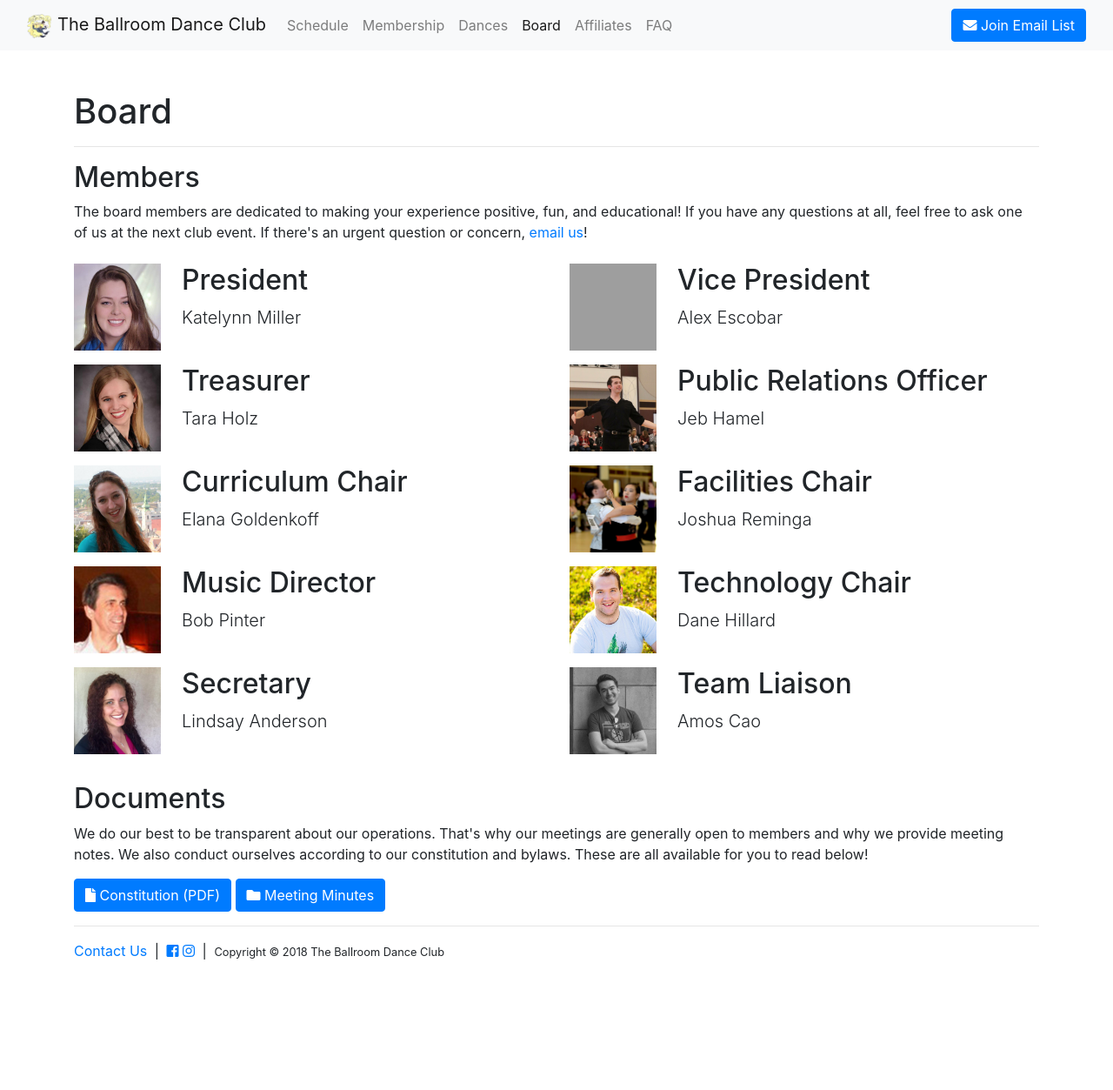
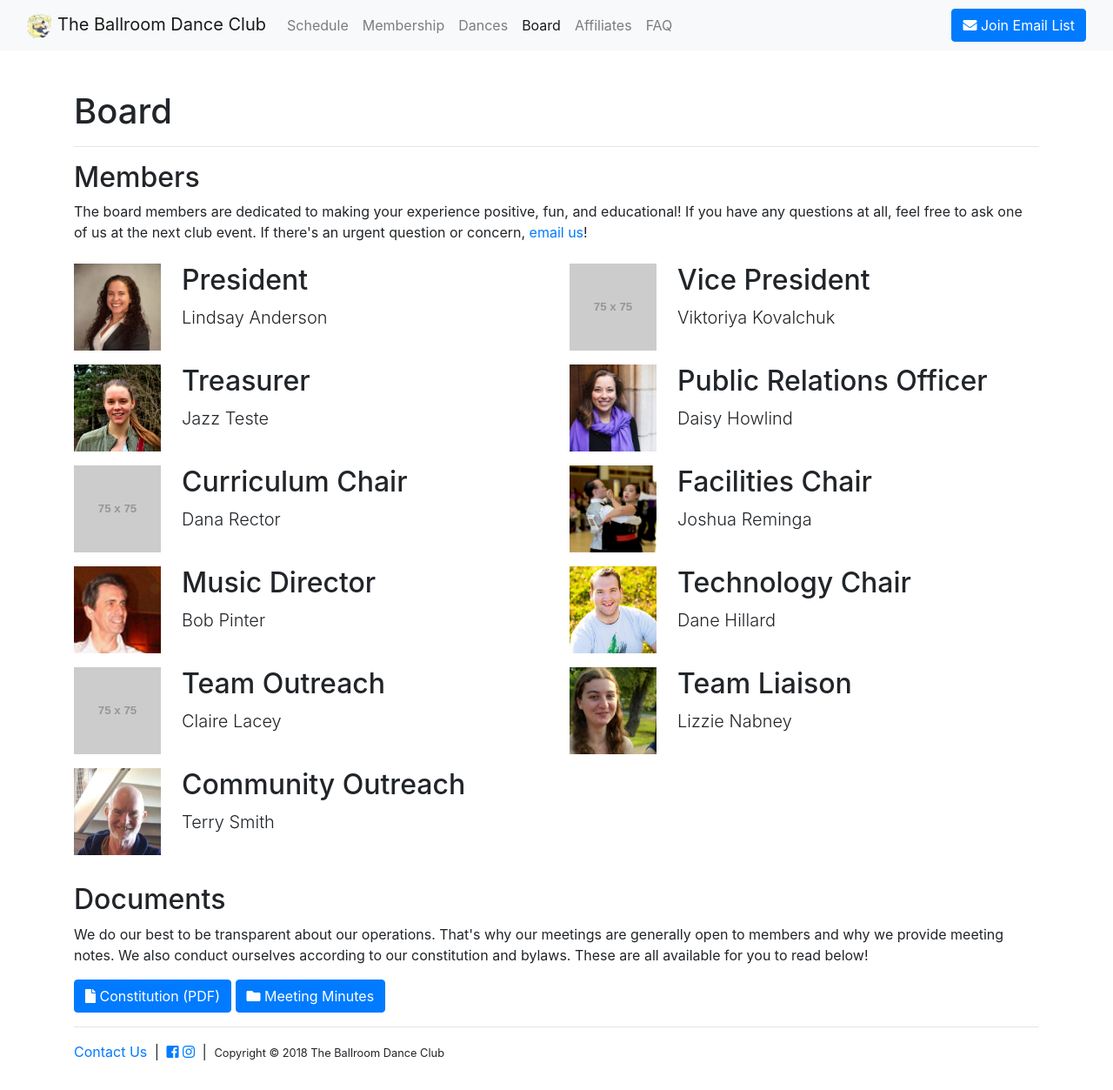
Before and after one commit to ballroom-dance-club/ballroom-dance-club.github.io, a Jekyll site: the page built from board.html, in a window 1280 px wide and 1253 px high. Shown: the whole window at 87% size. Built offline with Jekyll 4.4.1, drawn with Linux system fonts in a browser that asks for light colours; nearby versions of some CDN libraries; grey boxes are pictures that could not be loaded.

Commit message:
Update board list and add photos of new members

```diff
--- a/_data/board.yml
+++ b/_data/board.yml
@@ -1,18 +1,16 @@
 - position: President
-  person: Katelynn Miller
-  image_filename: Katelynn-Miller-President.jpg
+  person: Lindsay Anderson
+  image_filename: Lindsay-Anderson-President.jpg
 - position: Vice President
-  person: Alex Escobar
-  image_filename: Alex-Escobar-Vice-President.jpg
+  person: Viktoriya Kovalchuk
 - position: Treasurer
-  person: Tara Holz
-  image_filename: Tara-Holz-Treasurer.jpg
+  person: Jazz Teste
+  image_filename: Jazz-Teste-Treasurer.jpg
 - position: Public Relations Officer
-  person: Jeb Hamel
-  image_filename: Jeb-Hamel-Public-Relations-Officer.jpg
+  person: Daisy Howlind
+  image_filename: Daisy-Howlind-Public-Relations-Officer.jpg
 - position: Curriculum Chair
-  person: Elana Goldenkoff
-  image_filename: Elana-Goldenkoff-Curriculum-Chair.jpg
+  person: Dana Rector
 - position: Facilities Chair
   person: Joshua Reminga
   image_filename: Joshua-Reminga-Facilities-Chair.jpg
@@ -22,9 +20,11 @@
 - position: Technology Chair
   person: Dane Hillard
   image_filename: Dane-Hillard-Technology-Chair.jpg
-- position: Secretary
-  person: Lindsay Anderson
-  image_filename: Lindsay-Anderson-Secretary.jpg
+- position: Team Outreach
+  person: Claire Lacey
 - position: Team Liaison
-  person: Amos Cao
-  image_filename: Amos-Cao-Team-Liaison.jpg
+  person: Lizzie Nabney
+  image_filename: Lizzie-Nabney-Team-Liaison.jpg
+- position: Community Outreach
+  person: Terry Smith
+  image_filename: Terry-Smith-Community-Outreach.jpg
```
Also changed, not shown: .travis.yml, images/board/Amos-Cao-Team-Liaison.jpg (deleted), images/board/Daisy-Howlind-Public-Relations-Officer.jpg (added), images/board/Jazz-Teste-Treasurer.jpg (added), images/board/Jeb-Hamel-Public-Relations-Officer.jpg (deleted), images/board/Katelynn-Miller-President.jpg (deleted), images/board/Lindsay-Anderson-President.jpg (added), images/board/Lindsay-Anderson-Secretary.jpg (deleted), images/board/Lizzie-Nabney-Team-Liaison.jpg (added), images/board/Tara-Holz-Treasurer.jpg (deleted), images/board/Terry-Smith-Community-Outreach.jpg (added).
